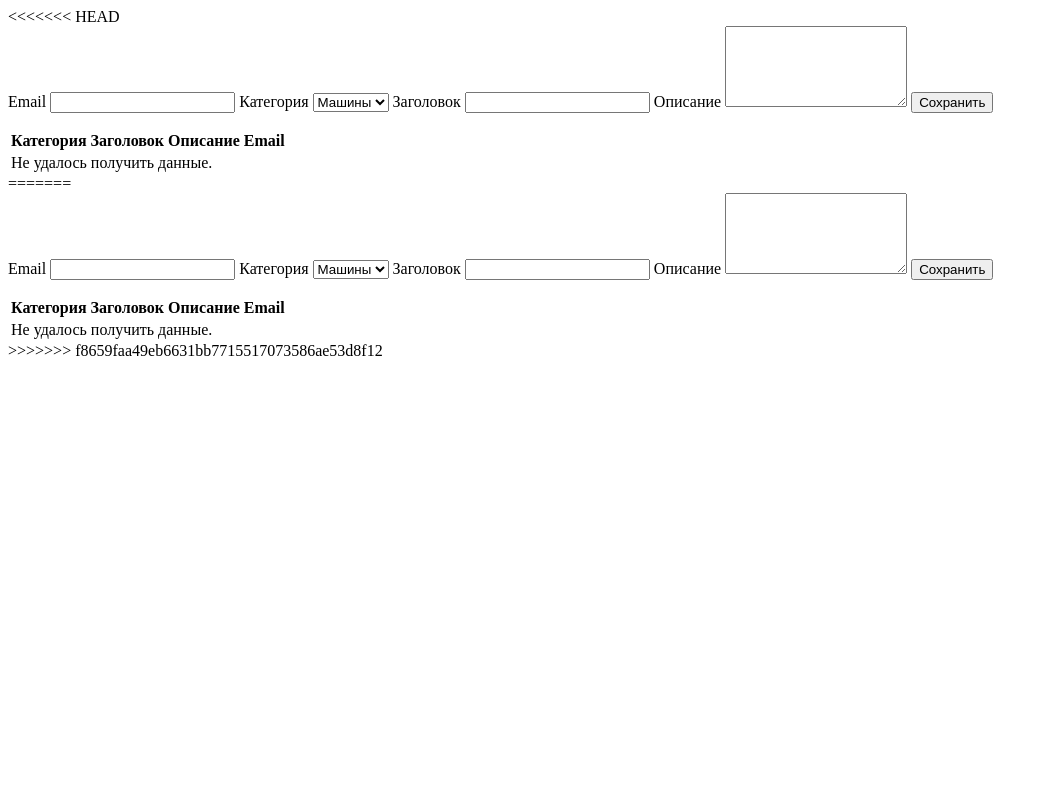
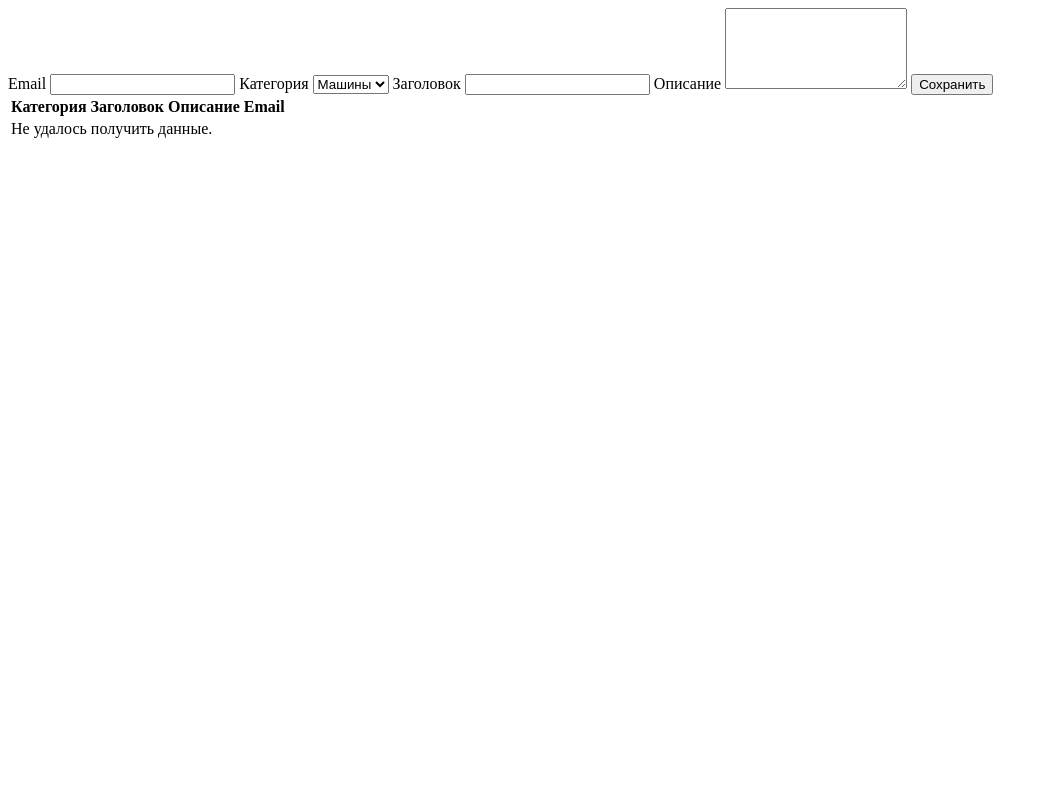
Before and after one commit to SerGun0k/Web_Programming, a PHP site: page / in a window 1280 px wide. Shown: the whole page, without its empty margins (0-1048 px from the left). Run offline with PHP 8.4, Linux system fonts and the light colour scheme; data that the repository does not hold is empty.

Commit message:
Update index.php

```diff
--- a/Lab_4/code/index.php
+++ b/Lab_4/code/index.php
@@ -1,4 +1,3 @@
-<<<<<<< HEAD
 <!doctype html>
 <html lang="ru">
 <head>
@@ -75,81 +74,3 @@
 </div>
 </body>
 </html>
-=======
-<!doctype html>
-<html lang="ru">
-<head>
-    <meta charset="UTF-8">
-    <meta name="viewport"
-          content="width=device-width, user-scalable=no, initial-scale=1.0, maximum-scale=1.0, minimum-scale=1.0">
-    <meta http-equiv="X-UA-Compatible" content="ie=edge">
-    <title>laba 4</title>
-</head>
-<body>
-<div id="form">
-    <form action="save.php" method="post">
-        <label for="email">Email</label>
-        <input type="email" name="email" required>
-
-        <label for="category">Категория</label>
-        <select name="category" required>
-            <option value="cars">Машины</option>
-            <option value="games">Игры</option>
-            <option value="books">Книги</option>
-            <option value="countries">Страны</option>
-            <option value="other">Другое</option>
-        </select>
-
-        <label for="title">Заголовок</label>
-        <input type="text" name="title" required>
-
-        <label for="description">Описание</label>
-        <textarea rows="5" name="description"></textarea>
-
-        <input type="submit" value="Сохранить">
-    </form>
-</div>
-
-<div id="table">
-    <table>
-        <thead>
-        <tr>
-            <th>Категория</th>
-            <th>Заголовок</th>
-            <th>Описание</th>
-            <th>Email</th>
-        </tr>
-        </thead>
-        <tbody>
-        <?php
-        $id = '1fNfud1je_jPrTyt1Et1-wTjSWepw8H9jSUY7FSVhoE0';
-        $gid = 0;
-        $csv = @file_get_contents('https://docs.google.com/spreadsheets/d/' . $id . '/export?format=csv&gid=' . $gid);
-
-        if ($csv !== false) {
-            $csv = array_filter(explode("\r\n", $csv)); // Фильтрация пустых строк
-            $array = array_map('str_getcsv', $csv);
-
-            $html = '';
-            foreach ($array as $row) {
-                if (count($row) >= 4) { // Убедимся, что в строке достаточно столбцов
-                    $html .= '<tr>';
-                    $html .= '<td>' . htmlspecialchars($row[0]) . '</td>';
-                    $html .= '<td>' . htmlspecialchars($row[1]) . '</td>';
-                    $html .= '<td>' . htmlspecialchars($row[2]) . '</td>';
-                    $html .= '<td>' . htmlspecialchars($row[3]) . '</td>';
-                    $html .= '</tr>';
-                }
-            }
-
-            echo $html;
-        } else {
-            echo '<tr><td colspan="4">Не удалось получить данные.</td></tr>';
-        }
-        ?>
-        </tbody>
-    </table>
-</div>
-</body>
-</html>
->>>>>>> f8659faa49eb6631bb7715517073586ae53d8f12
```
